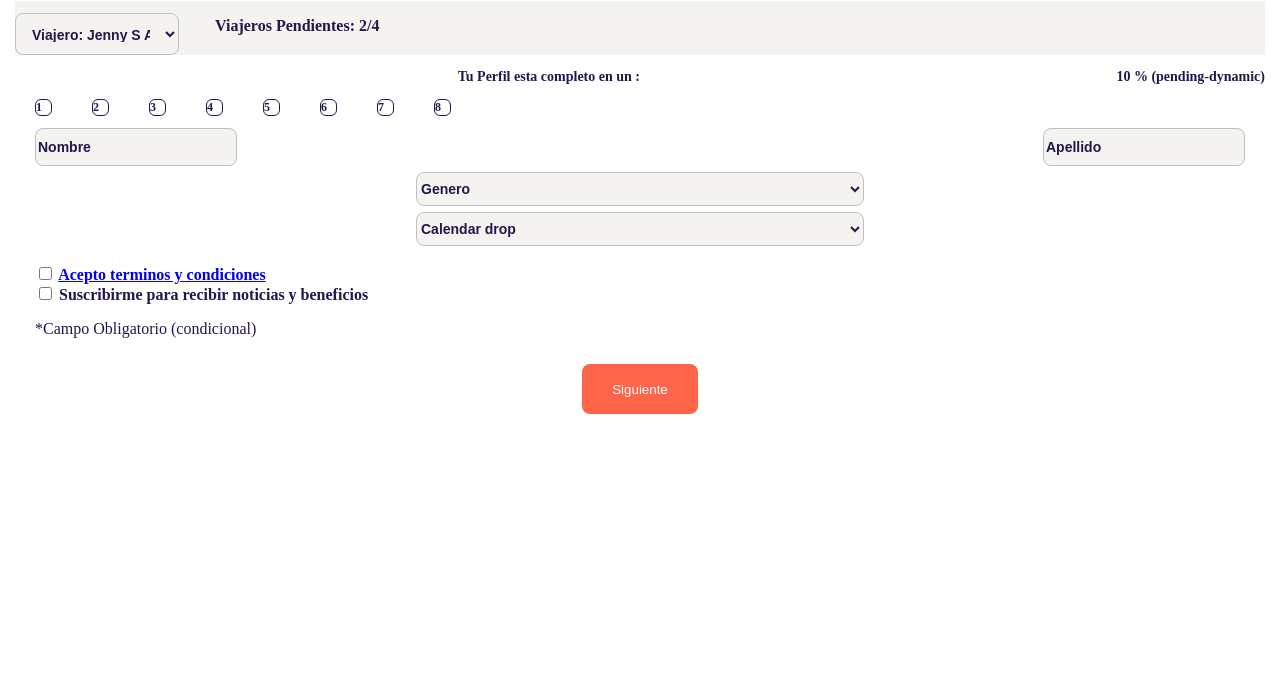
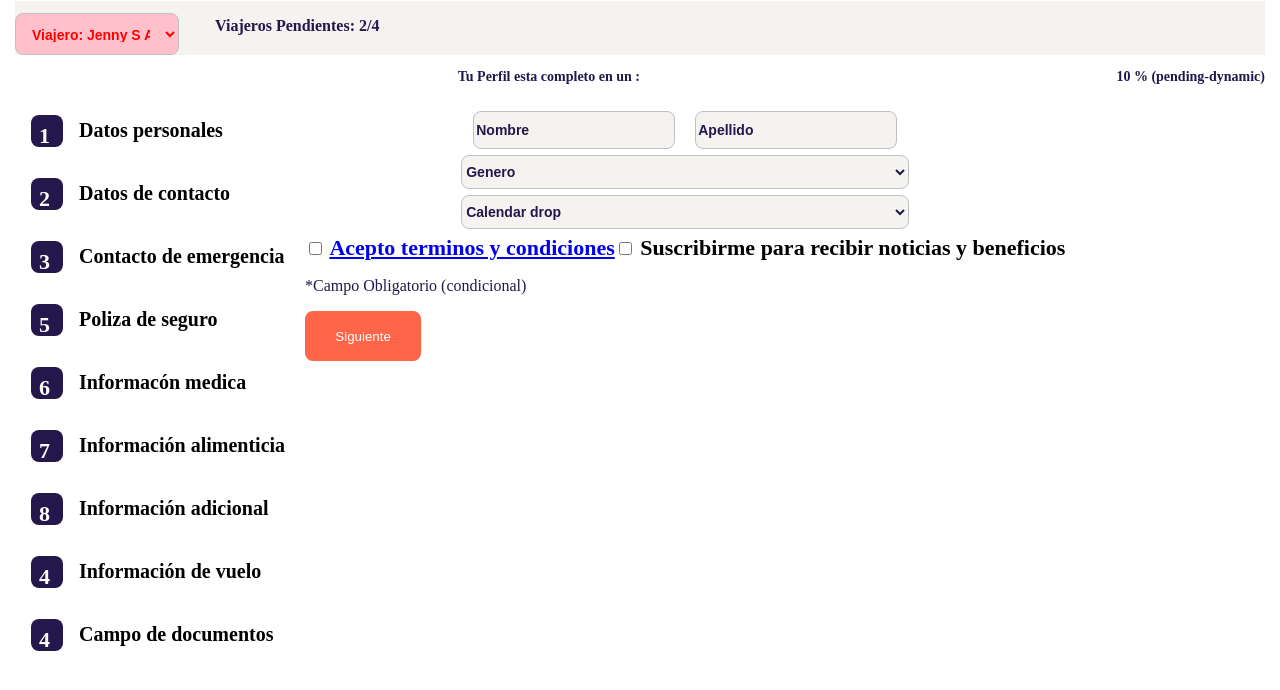
Before and after one commit to carlosdev1606/html-css-components, a plain HTML site: page index.html in a window 1280 px wide. Drawn offline with Linux system fonts and the light colour scheme.

Commit message:
20th augost

```diff
--- a/index.html
+++ b/index.html
@@ -23,15 +23,19 @@
         <p>Tu Perfil esta completo en un :</p>
         <p>10 % (pending-dynamic)</p>
       </div>
-      <div class="alternative">
-         <div class="number">1</div>
-         <div class="number">2</div>
-         <div class="number">3</div>
-         <div class="number">4</div>
-         <div class="number">5</div>
-         <div class="number">6</div>
-         <div class="number">7</div>
-         <div class="number">8</div>
+      <div class="squares-and-form">
+        <div class="squares">
+          <div class="number-text"><p class="number">1</p><p class="data">Datos personales</p></div>
+          <div class="number-text"><p class="number">2</p><p class="data">Datos de contacto</p></div>
+          <div class="number-text"><p class="number">3</p><p class="data">Contacto de emergencia</p></div>
+          <div class="number-text"><p class="number">5</p><p class="data">Poliza de seguro</p></div>
+          <div class="number-text"><p class="number">6</p><p class="data">Informacón medica</p></div>
+          <div class="number-text"><p class="number">7</p><p class="data">Información alimenticia</p></div>
+          <div class="number-text"><p class="number">8</p><p class="data">Información adicional</p></div>
+          <div class="number-text"><p class="number">4</p><p class="data">Información de vuelo</p></div>
+          <div class="number-text"><p class="number">4</p><p class="data">Campo de documentos</p></div>
+
+
        </div>
        <div class="third-container">
          <form action="" method="post">
@@ -67,8 +71,8 @@
              <option>Calendar drop</option>
            </select>
          </div>
-      </div>
-      <div class="fourth-container">
+
+         <!--Form to data-->
          <form action="/action_page.php">
           <div>
             <input
@@ -95,9 +99,8 @@
           </div>
         </form>
         <p id="campo">*Campo Obligatorio (condicional)</p>
+        <button>Siguiente</button>
        </div>
-      <div class="fifth-container">
-        <button>Siguiente</button>
       </div>
     </div>
   </body>
--- a/styles.css
+++ b/styles.css
@@ -1,4 +1,8 @@
-@media screen, (max-width:580px) {
+
+    html {
+        font-size: 16px;
+    }
+
     body{
         margin: 1px 15px 1px 15px;
     }
@@ -40,18 +44,19 @@
         color:#23174B;
     }
 
-    .alternative{
+    .squares {
         display: flex;
     }
-    .alternative .number {
-        border: 1px solid #23174B;
-        border-radius: 6px;
-        height: 15px;
-        width: 15px;
-        color: #23174B;
-        font-size: 12px;
-        margin-left: 20px;
-        margin-right: 20px;
+    .squares-and-form .squares .number-text .number {
+            display: block;
+            width: 1rem;
+            height: 1rem;
+            margin: 0 1rem;
+            padding: 0.5rem 0.5rem;
+            border-radius: 8px;
+            background-color: #23174B;
+            color: #fff;
+
     }
 
     /* FIN DROPDOWN ELEMENTOS PSEUDOELEMENTOS HOVER ESTADOS ETC*/
@@ -93,7 +98,8 @@
     }
     .third-container form  {
         display: flex;
-        justify-content: space-between;
+        justify-content: center;
+
     }
     .third-container .name input  {
         background-color: #F4F3EF;
@@ -103,6 +109,7 @@
         border: 1.5px solid #C0BFC2;
         border-radius: 8px;
         height: 34px;
+        margin-right:20px ;
     }
     .third-container .name input::placeholder {
         color: #23174B;
@@ -181,11 +188,8 @@
         font-weight: 400;
     }
 
-    .fifth-container{
-        text-align: center;
-    }
 
-    .fifth-container button {
+    .third-container button {
         color: #ffffff;
         background-color: #FF6549;
         width: 116px;
@@ -194,4 +198,55 @@
         border-radius: 8px;
     }
 
-}
+    .number-text .data {
+        display:none;
+    }
+
+
+
+
+    @media screen and (min-width:481px) and (max-width:1600px){
+
+        .dropdown-container select {
+            background-color: pink; /*#F4F3EF*/
+            color:red; /*#23174B*/
+            font-size: 14px;
+            font-weight: 700;
+            border: 1.5px solid #C0BFC2;
+            border-radius: 8px;
+            width:164px ;
+            height: 42px;
+            padding: 12px 12px 12px 12px;
+        }
+        .squares-and-form{
+            display: flex;
+        }
+
+        .squares-and-form .squares {
+            display: block;
+        }
+        .squares-and-form .squares .number-text .number {
+            display: block;
+            width: 1rem;
+            height: 1rem;
+            padding: 0.5rem 0.5rem;
+            border-radius: 8px;
+            background-color: #23174B;
+            color: #fff;
+        }
+
+        .number-text{
+            display: flex;
+            align-items: center;
+        }
+        .number-text .data {
+            display:block;
+            text-align: center;
+            font-family: Montserrat;
+            font-size: 20px;
+            font-style: normal;
+            font-weight: 700;
+            line-height: normal;
+
+        }
+    }
```
Lines whose indentation alone changed are shown as unchanged.
